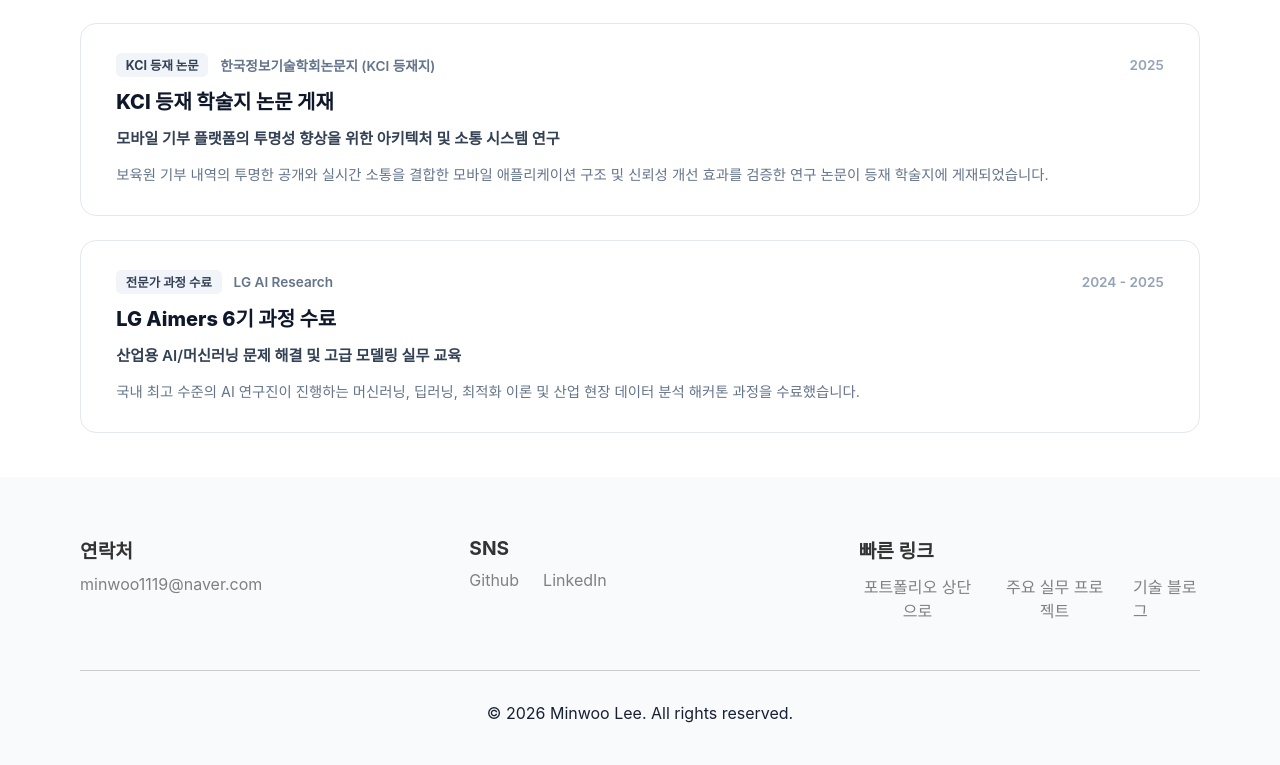
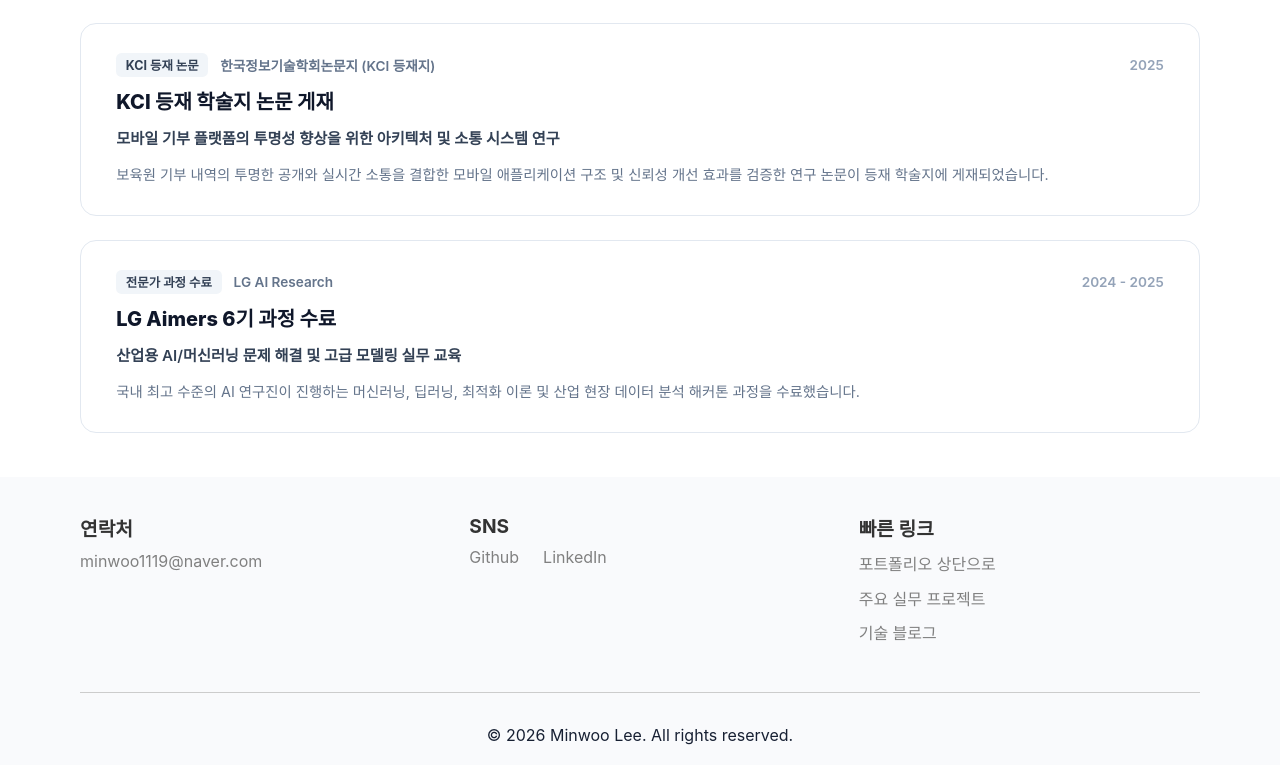
Before and after one commit to minwoo1119/its-minu, a React (Vite) app: page / in a window 1280 px wide. Shown: the part 5640-6405 px from the top of the page. Built offline with nearby package versions, Linux system fonts and the light colour scheme.

Commit message:
fix: prevent footer quick links from wrapping

```diff
--- a/src/components/Footer/footer.module.scss
+++ b/src/components/Footer/footer.module.scss
@@ -62,7 +62,7 @@
         text-decoration: none;
 
         &:hover {
-          color: #2a52be;
+          color: #334155;
         }
       }
     }
@@ -72,20 +72,22 @@
       font-size: 1rem;
       padding-top: 0.6rem;
       display: flex;
-      flex-direction: row;
-      justify-content: center;
-      gap: 1.5rem;
+      flex-direction: column;
+      align-items: center;
+      gap: 0.65rem;
 
       @media (min-width: 768px) {
+        align-items: flex-start;
         justify-content: flex-start;
       }
 
       a {
         color: gray;
         text-decoration: none;
+        white-space: nowrap;
 
         &:hover {
-          color: #2a52be;
+          color: #334155;
         }
       }
 
@@ -96,9 +98,10 @@
         color: gray;
         font-size: 1rem;
         cursor: pointer;
+        white-space: nowrap;
 
         &:hover {
-          color: #2a52be;
+          color: #334155;
         }
       }
     }
```
